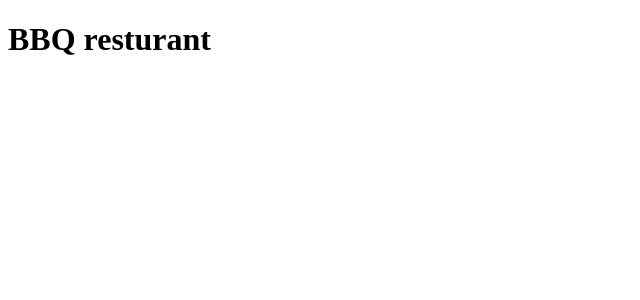
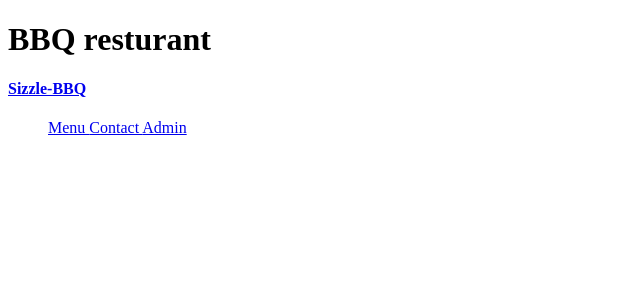
Before and after one commit to tshepi-tech/bbq-resturant, a React (Create React App) app: page / in a window 1280 px wide. Shown: the top 300 px of the page, without its empty margins (0-640 px from the left). Built offline with nearby package versions, Linux system fonts and the light colour scheme.

Commit message:
navigation set up

```diff
--- a/package.json
+++ b/package.json
@@ -8,6 +8,7 @@
     "@testing-library/user-event": "^13.5.0",
     "react": "^18.0.0",
     "react-dom": "^18.0.0",
+    "react-router-dom": "^6.3.0",
     "react-scripts": "5.0.1",
     "web-vitals": "^2.1.4"
   },
--- a/src/App.jsx
+++ b/src/App.jsx
@@ -1,7 +1,11 @@
+//Project files
+import Navigation from "./components/Navigation";
+
 export default function App() {
   return (
     <div className="App">
       <h1>BBQ resturant</h1>
+      <Navigation />
     </div>
   );
 }
--- /dev/null
+++ b/src/components/Navigation.jsx
@@ -0,0 +1,17 @@
+//NPM packages
+import { Link, NavLink } from "react-router-dom";
+
+export default function Navigation() {
+  return (
+    <nav>
+      <Link to="/">
+        <h4>Sizzle-BBQ</h4>
+      </Link>
+      <ul>
+        <NavLink to="Menu">Menu </NavLink>
+        <NavLink to="Contact">Contact </NavLink>
+        <NavLink to="admin">Admin</NavLink>
+      </ul>
+    </nav>
+  );
+}
--- a/src/index.js
+++ b/src/index.js
@@ -1,9 +1,14 @@
 // NPM packages
 import React from "react";
 import ReactDOM from "react-dom/client";
+import { BrowserRouter } from "react-router-dom";
 
 // Project files
 import App from "./App";
 
 const root = ReactDOM.createRoot(document.getElementById("root"));
-root.render(<App />);
+root.render(
+  <BrowserRouter>
+    <App />
+  </BrowserRouter>
+);
```
Also changed, not shown: 1 other file (tests, documents, lock files or other folders).
